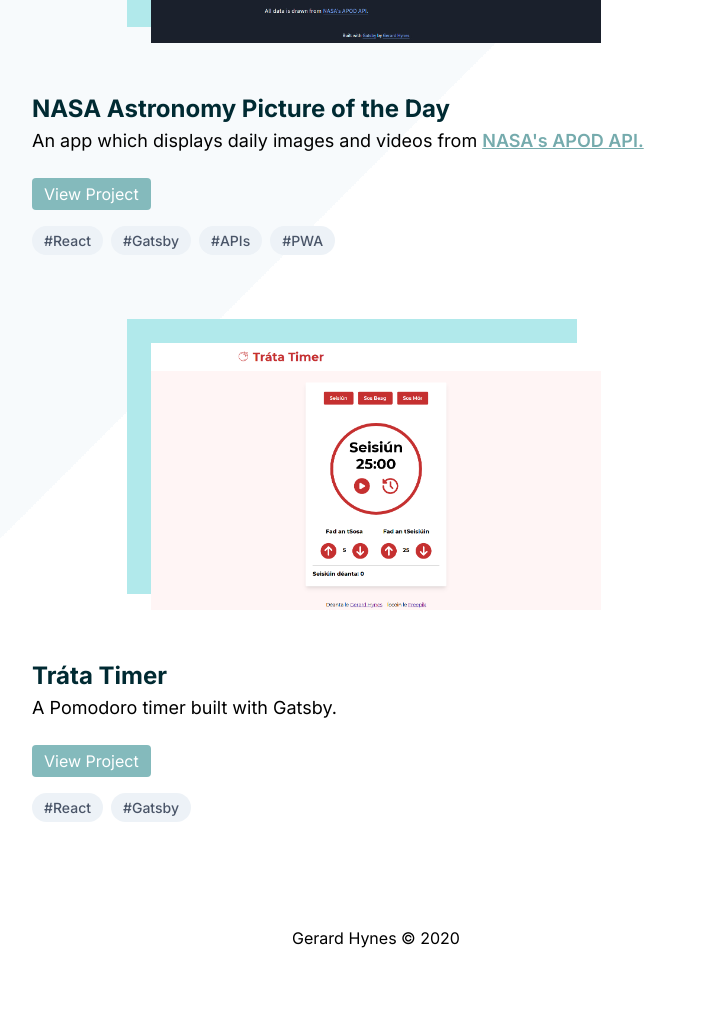
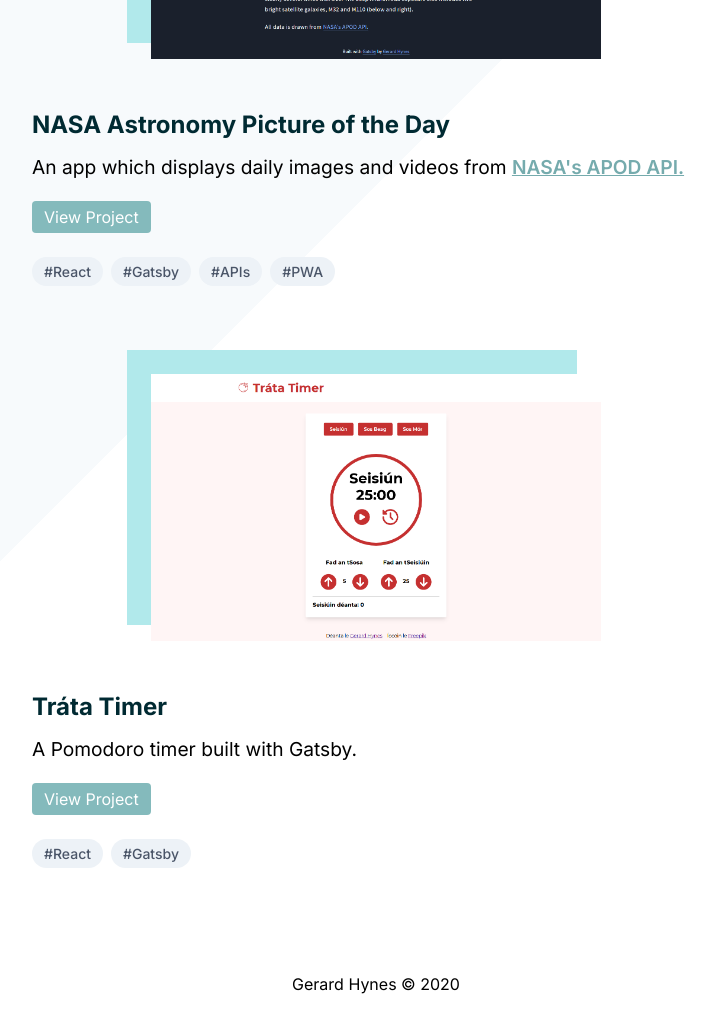
Before and after one commit to gerhynes/personal-site, a Gatsby site: page /projects in a window 1280 px wide. Shown: the part 640-1652 px from the top of the page, without its empty margins (264-978 px from the left). Before the commit the page ends 1606 px from the top, so only its background shows below. Built offline with nearby package versions, Linux system fonts and the light colour scheme; Gatsby itself is replaced by a stand-in of ours.

Commit message:
Standardize spacing and font-size

```diff
--- a/src/components/styles/GlobalStyles.js
+++ b/src/components/styles/GlobalStyles.js
@@ -632,6 +632,10 @@
   color: inherit;
 }
 
+/* *, *::before, *::after {
+  outline: 1px solid red;
+} */
+
 `;
 
 export default GlobalStyles;
--- a/src/pages/about.js
+++ b/src/pages/about.js
@@ -19,11 +19,11 @@
 const BioStyles = styled.div`
   margin-left: 1.5rem;
   margin-right: 1.5rem;
-  font-size: 1.125rem;
+  font-size: 1.2rem;
   line-height: 1.75;
 
   p {
-    margin-bottom: 1rem;
+    margin-bottom: 1.25rem;
   }
 
   a {
--- a/src/pages/projects.js
+++ b/src/pages/projects.js
@@ -6,13 +6,13 @@
 import SEO from "../components/seo";
 import PageHeadingStyles from "../components/styles/PageHeadingStyles";
 
-const ProjectGrid = styled.section`
+const ProjectGridStyles = styled.section`
   max-width: 1080px;
-  margin-left: 1.5rem;
-  margin-right: 1.5rem;
+  margin: 0 1.5rem;
+  padding-top: 1rem;
 `;
 
-const ProjectCard = styled.article`
+const ProjectCardStyles = styled.article`
   display: flex;
   padding-bottom: 2rem;
   position: relative;
@@ -22,15 +22,15 @@
   }
 `;
 
-const ProjectCardLeft = styled(ProjectCard)`
+const ProjectCardLeftStyles = styled(ProjectCardStyles)`
   flex-direction: column;
 `;
 
-const ProjectCardRight = styled(ProjectCard)`
+const ProjectCardRightStyles = styled(ProjectCardStyles)`
   flex-direction: column-reverse;
 `;
 
-const ImageContainer = styled.div`
+const ImageContainerStyles = styled.div`
   flex: 3;
   display: flex;
   align-items: center;
@@ -41,7 +41,7 @@
   }
 `;
 
-const ImageWrapper = styled.figure`
+const ImageWrapperStyles = styled.figure`
   position: relative;
   max-width: 450px;
   margin: auto;
@@ -64,17 +64,19 @@
   }
 `;
 
-const TextContainer = styled.div`
+const TextContainerStyles = styled.div`
   flex: 2;
   padding: 3rem 2rem;
 
   h3 {
     font-size: 1.5rem;
     font-weight: 700;
+    margin-bottom: 0.5rem;
   }
 
   p {
-    font-size: 1.125rem;
+    font-size: 1.2rem;
+    line-height: 1.75;
     margin-bottom: 0.5rem;
   }
 
@@ -94,7 +96,7 @@
   }
 `;
 
-const TextLink = styled.a`
+const TextLinkStyles = styled.a`
   font-weight: 600;
   text-decoration: underline;
   color: var(--primary-900);
@@ -106,7 +108,7 @@
   color: #fff;
   padding: 0.25rem 0.75rem;
   border-radius: 0.25rem;
-  margin: 1rem auto;
+  margin: 0.5rem auto 1.5rem auto;
   transition: background-color 300ms ease;
 
   &:hover {
@@ -123,23 +125,23 @@
           <Layout>
             <SEO title="Gerard Hynes | Projects" />
             <PageHeadingStyles>Projects</PageHeadingStyles>
-            <ProjectGrid>
-              <ProjectCardLeft>
-                <ImageContainer>
-                  <ImageWrapper>
+            <ProjectGridStyles>
+              <ProjectCardLeftStyles>
+                <ImageContainerStyles>
+                  <ImageWrapperStyles>
                     <Image
                       fluid={data.nasaApod.childImageSharp.fluid}
                       alt="NASA apod"
                     />
-                  </ImageWrapper>
-                </ImageContainer>
-                <TextContainer>
+                  </ImageWrapperStyles>
+                </ImageContainerStyles>
+                <TextContainerStyles>
                   <h3>NASA Astronomy Picture of the Day</h3>
                   <p>
                     An app which displays daily images and videos from{" "}
-                    <TextLink href="https://api.nasa.gov/">
+                    <TextLinkStyles href="https://api.nasa.gov/">
                       NASA's APOD API.
-                    </TextLink>
+                    </TextLinkStyles>
                   </p>
                   <ProjectLinkStyles to="/nasa-apod">
                     View Project
@@ -150,11 +152,11 @@
                     <li>#APIs</li>
                     <li>#PWA</li>
                   </ul>
-                </TextContainer>
-              </ProjectCardLeft>
+                </TextContainerStyles>
+              </ProjectCardLeftStyles>
 
-              <ProjectCardRight>
-                <TextContainer>
+              <ProjectCardRightStyles>
+                <TextContainerStyles>
                   <h3>Tráta Timer</h3>
                   <p>A Pomodoro timer built with Gatsby.</p>
                   <ProjectLinkStyles to="/trata-timer">
@@ -164,17 +166,17 @@
                     <li>#React</li>
                     <li>#Gatsby</li>
                   </ul>
-                </TextContainer>
-                <ImageContainer>
-                  <ImageWrapper>
+                </TextContainerStyles>
+                <ImageContainerStyles>
+                  <ImageWrapperStyles>
                     <Image
                       fluid={data.trataTimer.childImageSharp.fluid}
                       alt="Tráta Timer"
                     />
-                  </ImageWrapper>
-                </ImageContainer>
-              </ProjectCardRight>
-            </ProjectGrid>
+                  </ImageWrapperStyles>
+                </ImageContainerStyles>
+              </ProjectCardRightStyles>
+            </ProjectGridStyles>
           </Layout>
         );
       }}
```
Also changed, not shown: src/pages/writing.js (+9 -5 lines).
